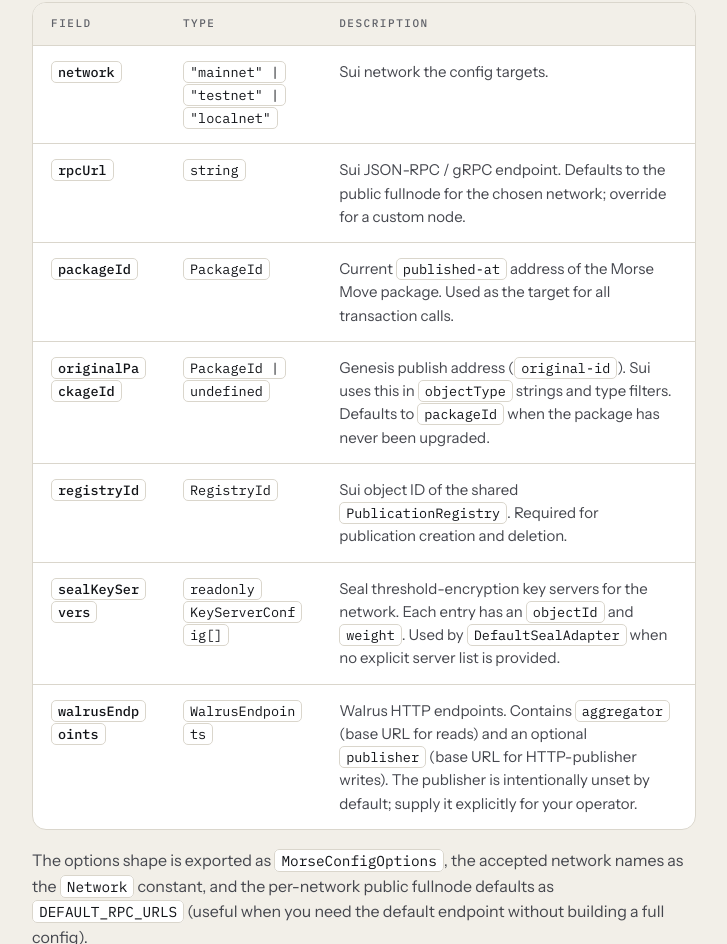
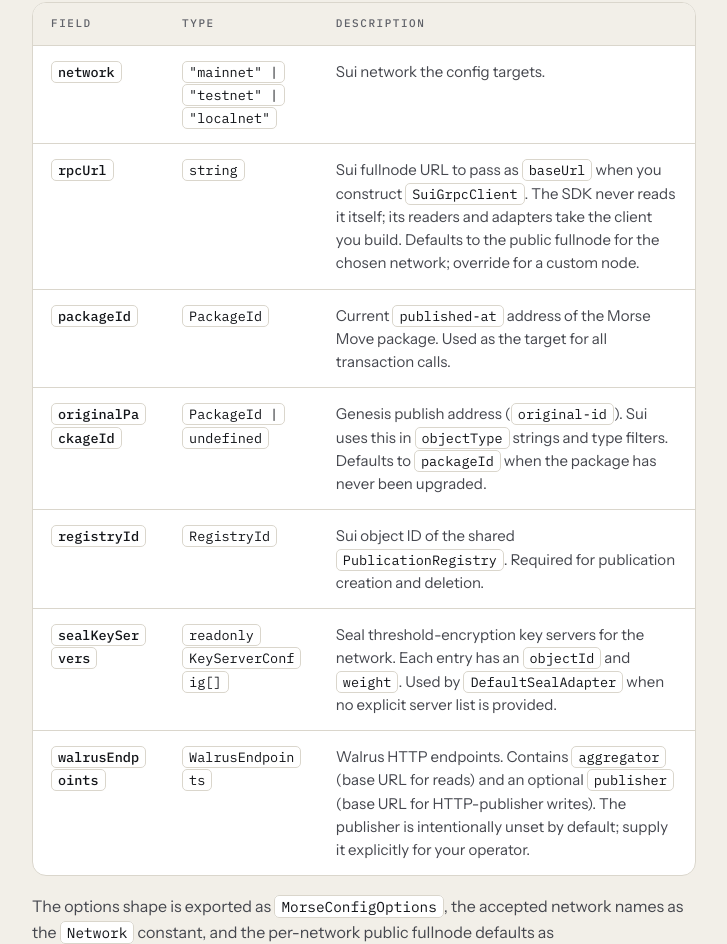
Before and after one commit to arcadiasystems/morse-docs, a website: page sdk-client-setup.html in a window 1280 px wide. Shown: the part 2473-3417 px from the top of the page, without its empty margins (296-1023 px from the left). Drawn offline with nearby package versions, Linux system fonts and the light colour scheme.

Commit message:
Describe what morseConfig's rpcUrl is actually for
The `rpcUrl` row called it a "Sui JSON-RPC / gRPC endpoint". The SDK
is gRPC-only, and it never reads `rpcUrl` itself: `morseConfig` sets it
to the caller's override or `DEFAULT_RPC_URLS[network]`, and nothing
else in `src/` touches it. Readers and adapters take a client the
consumer constructs, and the field exists so that client can be built
with `new SuiGrpcClient({ baseUrl: config.rpcUrl })`, as the SDK
README quick start and this page's own server example do.

Checked against morse-sdk 0.8.2: `src/config.ts` (`NetworkConfig`,
`DEFAULT_RPC_URLS`, `morseConfig`), `src/clients.ts`, and a search of
`src/` for `rpcUrl`.

Co-Authored-By: Claude Opus 5.5 <noreply@anthropic.com>
Claude-Session: https://claude.ai/code/session_01EM8w9wrxmJ4vgFBVGdmdcK

```diff
--- a/sdk-client-setup.html
+++ b/sdk-client-setup.html
@@ -149,7 +149,7 @@ console.<span class="fn">log</span>(TESTED_SUBSTRATE[<span class="st">"@mysten/w
             <thead><tr><th>Field</th><th>Type</th><th>Description</th></tr></thead>
             <tbody>
               <tr><td><code>network</code></td><td><code>"mainnet" | "testnet" | "localnet"</code></td><td>Sui network the config targets.</td></tr>
-              <tr><td><code>rpcUrl</code></td><td><code>string</code></td><td>Sui JSON-RPC / gRPC endpoint. Defaults to the public fullnode for the chosen network; override for a custom node.</td></tr>
+              <tr><td><code>rpcUrl</code></td><td><code>string</code></td><td>Sui fullnode URL to pass as <code>baseUrl</code> when you construct <code>SuiGrpcClient</code>. The SDK never reads it itself; its readers and adapters take the client you build. Defaults to the public fullnode for the chosen network; override for a custom node.</td></tr>
               <tr><td><code>packageId</code></td><td><code>PackageId</code></td><td>Current <code>published-at</code> address of the Morse Move package. Used as the target for all transaction calls.</td></tr>
               <tr><td><code>originalPackageId</code></td><td><code>PackageId | undefined</code></td><td>Genesis publish address (<code>original-id</code>). Sui uses this in <code>objectType</code> strings and type filters. Defaults to <code>packageId</code> when the package has never been upgraded.</td></tr>
               <tr><td><code>registryId</code></td><td><code>RegistryId</code></td><td>Sui object ID of the shared <code>PublicationRegistry</code>. Required for publication creation and deletion.</td></tr>
```
